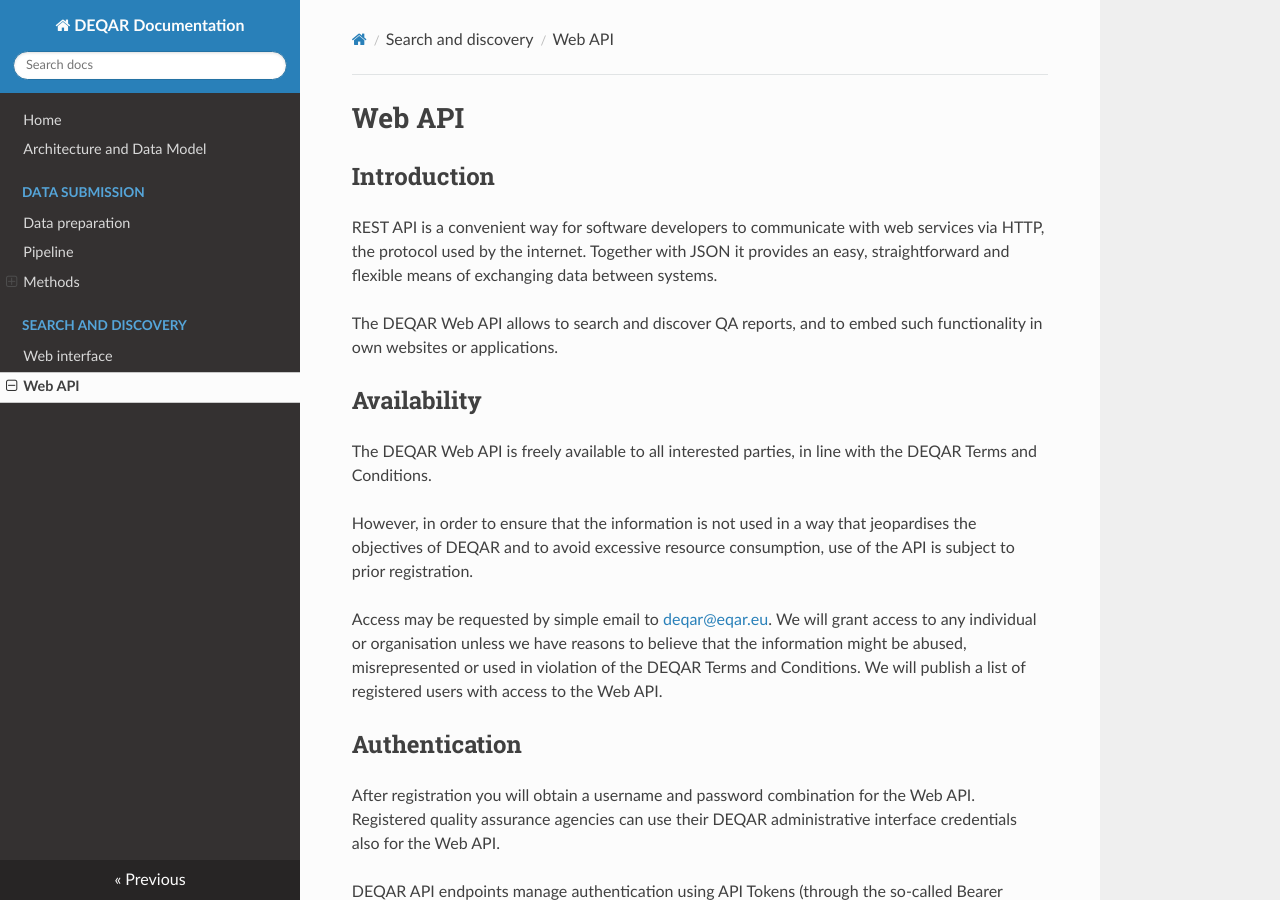
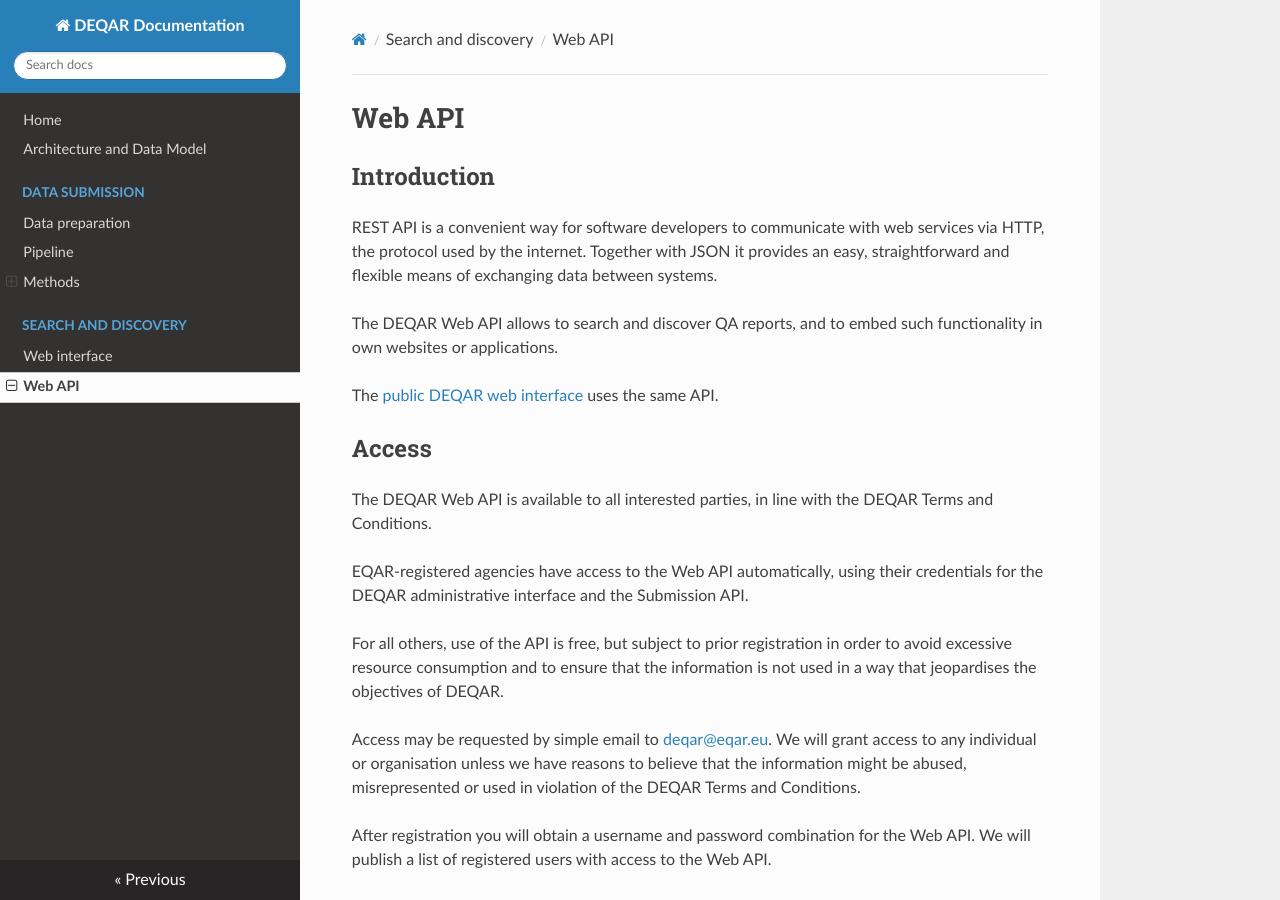
Before and after one commit to EQAR/deqar-docs, an MkDocs documentation site: the page built from docs/web_api.md, in a window 1280 px wide and 900 px high. Built offline with MkDocs 1.6.1, drawn with Linux system fonts in a browser that asks for light colours; nearby versions of some CDN libraries; old or Windows-style settings are respelled for this version of MkDocs.

Commit message:
revise access explanation

```diff
--- a/docs/web_api.md
+++ b/docs/web_api.md
@@ -4,17 +4,21 @@
 
 The DEQAR Web API allows to search and discover QA reports, and to embed such functionality in own websites or applications.
 
-## Availability
+The [public DEQAR web interface](public_web.md) uses the same API.
 
-The DEQAR Web API is freely available to all interested parties, in line with the DEQAR Terms and Conditions.
+## Access
 
-However, in order to ensure that the information is not used in a way that jeopardises the objectives of DEQAR and to avoid excessive resource consumption, use of the API is subject to prior registration.
+The DEQAR Web API is available to all interested parties, in line with the DEQAR Terms and Conditions.
 
-Access may be requested by simple email to [deqar@eqar.eu](mailto:deqar@eqar.eu). We will grant access to any individual or organisation unless we have reasons to believe that the information might be abused, misrepresented or used in violation of the DEQAR Terms and Conditions. We will publish a list of registered users with access to the Web API.
+EQAR-registered agencies have access to the Web API automatically, using their credentials for the DEQAR administrative interface and the Submission API.
+
+For all others, use of the API is free, but subject to prior registration in order to avoid excessive resource consumption and to ensure that the information is not used in a way that jeopardises the objectives of DEQAR.
+
+Access may be requested by simple email to [deqar@eqar.eu](mailto:deqar@eqar.eu). We will grant access to any individual or organisation unless we have reasons to believe that the information might be abused, misrepresented or used in violation of the DEQAR Terms and Conditions.
+
+After registration you will obtain a username and password combination for the Web API. We will publish a list of registered users with access to the Web API.
 
 ## Authentication
-
-After registration you will obtain a username and password combination for the Web API. Registered quality assurance agencies can use their DEQAR administrative interface credentials also for the Web API.
 
 DEQAR API endpoints manage authentication using API Tokens (through the so-called Bearer Authentication method). Upon registration, an API Token (which is basically a hash) is created for each user. Sending this token in the Authorization header will authenticate the user in place of a regular username and password. To get your authentication token you
 can send a POST request to the following URL:
```
